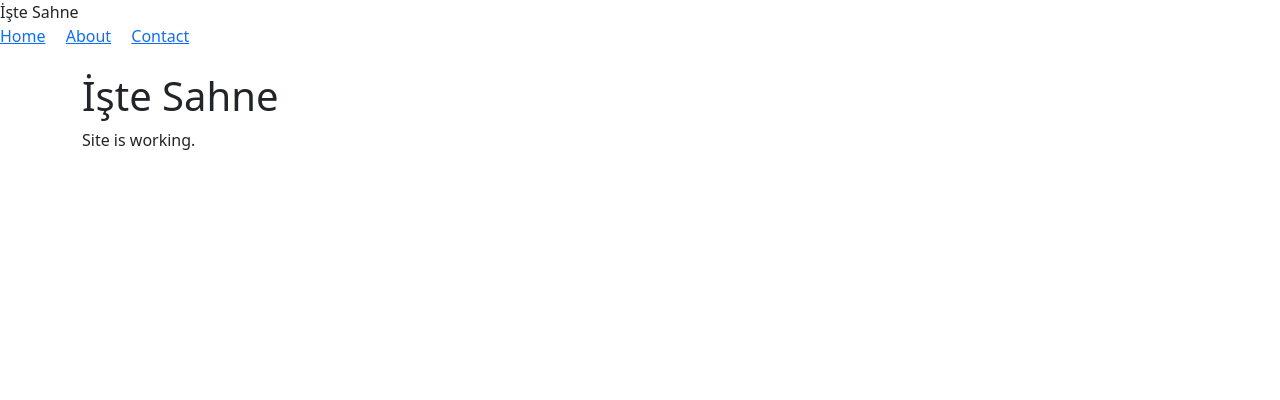
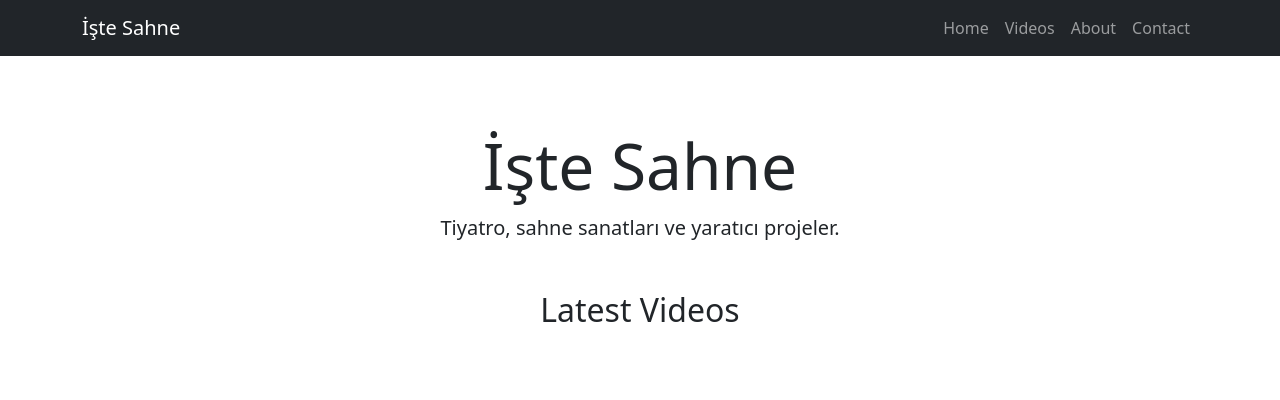
Before and after one commit to canugurfst/istesahne, a Django app: template core/templates/core/home.html in a window 1280 px wide. Shown: the top 400 px of the page. Run offline with Django 5.2, Linux system fonts and the light colour scheme; the template is opened without the code that fills it, so the values that code supplies are empty.

Commit message:
Complete CMS pages and homepage videos

```diff
--- a/core/models.py
+++ b/core/models.py
@@ -2,6 +2,8 @@ from django.db import models
 
 # Create your models here.
 class PageContent(models.Model):
+    page = models.CharField(max_length=20)
+
     title = models.CharField(max_length=100)
     content = models.TextField()
 
--- a/core/templates/core/about.html
+++ b/core/templates/core/about.html
@@ -1,7 +1,8 @@
 {% extends 'base.html' %}
 
-{% block content %}
+{% block body %}
 
-<h1>About</h1>
+<h1>{{ page.title }}</h1>
+<p>{{ page.content }}</p>
 
 {% endblock %}
--- a/core/templates/core/contact.html
+++ b/core/templates/core/contact.html
@@ -1,7 +1,8 @@
 {% extends 'base.html' %}
 
-{% block content %}
+{% block body %}
 
-<h1>Contact</h1>
+<h1>{{ page.title }}</h1>
+<p>{{ page.content }}</p>
 
 {% endblock %}
--- a/core/templates/core/home.html
+++ b/core/templates/core/home.html
@@ -2,8 +2,30 @@
 
 {% block body %}
 
-<h1>İşte Sahne</h1>
+<div class="py-5 text-center">
+    <h1 class="display-3">İşte Sahne</h1>
 
-<p>Site is working.</p>
+    <p class="lead">
+        Tiyatro, sahne sanatları ve yaratıcı projeler.
+    </p>
+
+    <h2 class="mt-5 mb-4">Latest Videos</h2>
+    <div class="row">
+        {% for video in latest_videos %}
+        <div class="col-md-6 mx-auto">
+            <div class="card-body">
+                <h5>{{ video.title }}</h5>
+                <iframe
+                    width="100%"
+                    height="315"
+                    src="https://www.youtube.com/embed/{{ video.youtube_id }}"
+                    frameborder="0"
+                    allowfullscreen>
+                </iframe>
+            </div>
+        </div>
+    {% endfor %}
+    </div>
+</div>
 
 {% endblock %}
--- a/templates/base.html
+++ b/templates/base.html
@@ -11,14 +11,19 @@
 
     </head>
     <body>
+        <nav class="navbar navbar-expand-lg navbar-dark bg-dark">
 
-        <a class="navbar-brand" href="/">İşte Sahne</a>
+            <div class="container">
 
-        <div>
-            <a class="me-3" href="/">Home</a>
-            <a class="me-3" href="/about/">About</a>
-            <a href="/contact/">Contact</a>
-        </div>
+                <a class="navbar-brand" href="/">İşte Sahne</a>
+                <div class="navbar-nav ms-auto">
+                    <a class="nav-link" href="/">Home</a>
+                    <a class="nav-link" href="/videos/">Videos</a>
+                    <a class="nav-link" href="/about/">About</a>
+                    <a class="nav-link" href="/contact/">Contact</a>
+                </div>
+            </div>
+        </nav>
 
         <div class="container mt-4">
             {% block body %}
```
Also changed, not shown: core/views.py (+18 -3 lines), core/migrations/0002_pagecontent_page.py (added), core/migrations/0003_alter_pagecontent_page.py (added).
